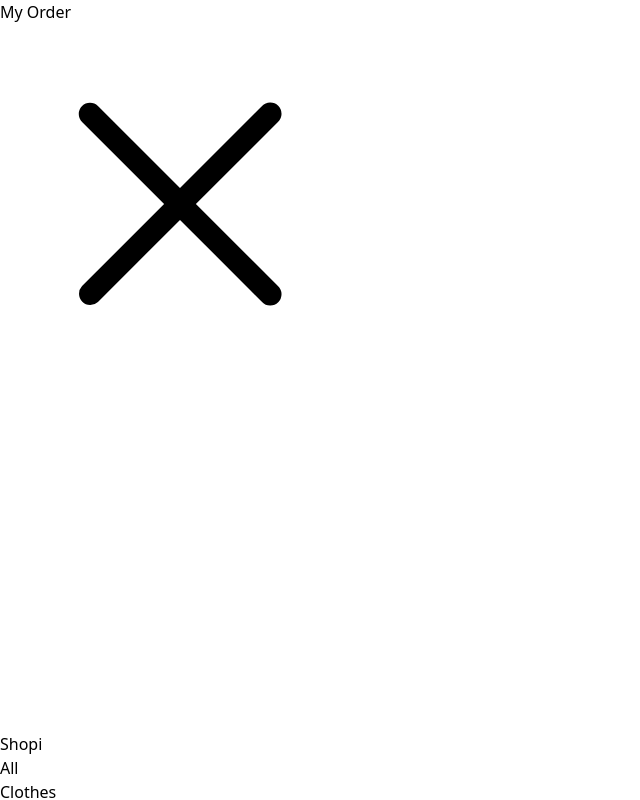
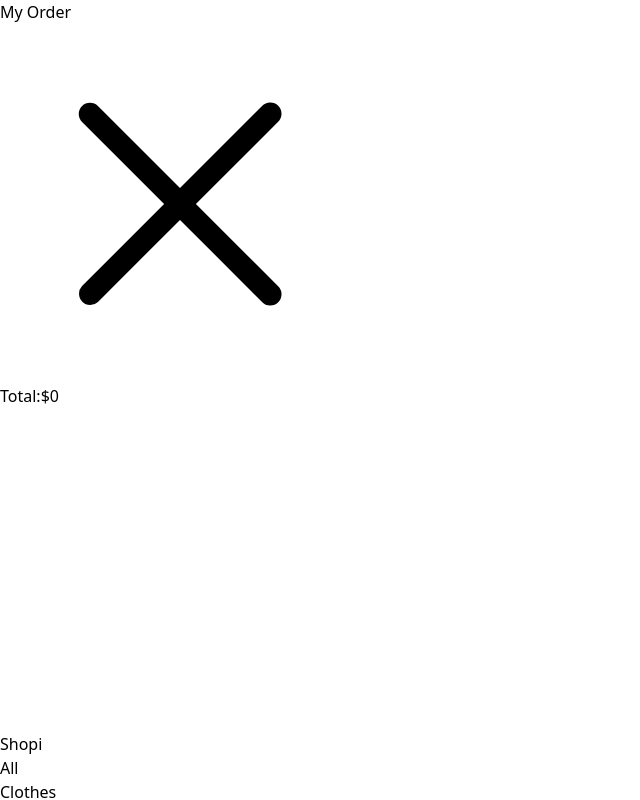
Before and after one commit to GrodoNV/online_Store, a React (Vite) app: page /sign-in in a window 1280 px wide. Shown: the top 800 px of the page, without its empty margins (0-640 px from the left). Built offline with nearby package versions, Linux system fonts and the light colour scheme.

Commit message:
agregando una funcion alojada en utils , suma los price de los products en la cart tambien se agrega algo de estilos a la tarjeta casi nada

```diff
--- a/src/Components/CheckoutSideMenu/index.jsx
+++ b/src/Components/CheckoutSideMenu/index.jsx
@@ -2,6 +2,7 @@ import { XMarkIcon } from '@heroicons/react/24/solid'
 import { ShoppingCartContext  } from '../../Context'
 import { useContext } from 'react'
 import OrderCard from '../../Components/OrderCard'
+import {totalPrice} from '../../utils'
 import './styles.css'
 const CheckoutSideMenu = ()=>{
     const context = useContext(ShoppingCartContext)
@@ -38,6 +39,12 @@ const CheckoutSideMenu = ()=>{
                 ))
             }
             </div>
+            <div className='px-6'>
+                <p className='flex justify-between items-center'>
+                    <span>Total:</span>
+                    <span>${totalPrice(context.cartProducts) }</span>
+                </p>
+            </div>
         </aside>
     )
 
--- /dev/null
+++ b/src/utils/index.js
@@ -0,0 +1,12 @@
+/**
+ * esta funcion calcula el precio total
+ * this function calculates total price of a new order
+ * @param {Array} products cartProducts : array of objects
+ * @returns {number} Total price
+ */
+
+export const totalPrice = (products)=> {
+    let sum = 0
+    products.forEach(product => {sum += product.price});
+    return sum
+}
```
